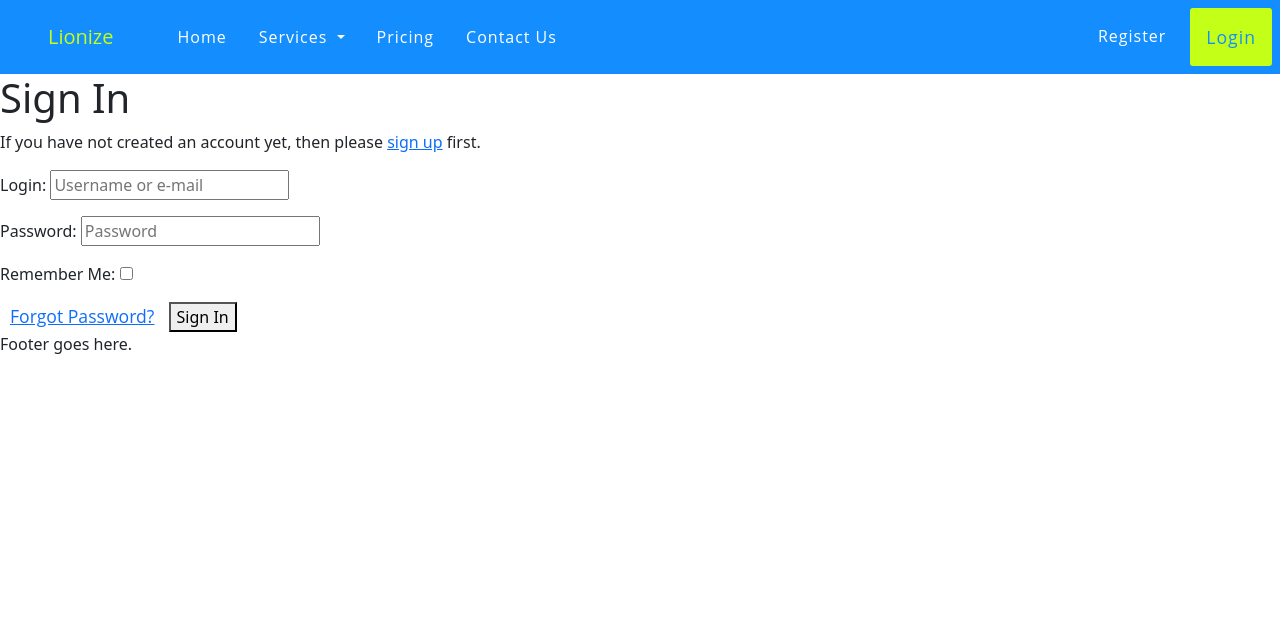
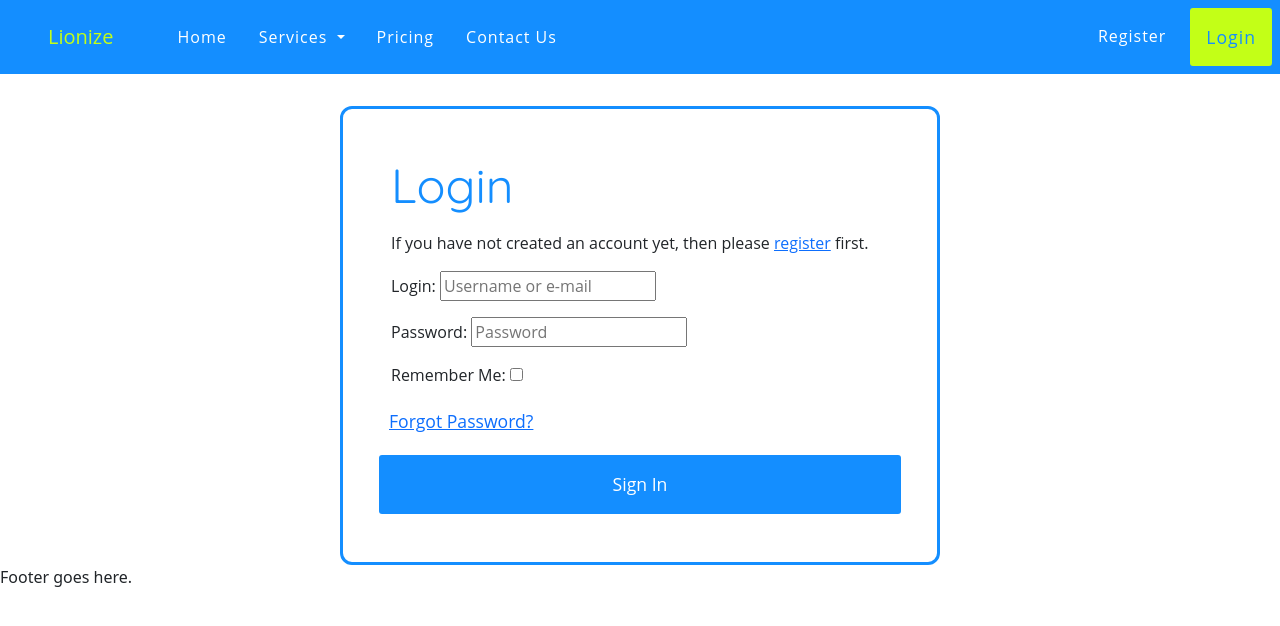
Before and after one commit to kairosity/mp4-lionize, a Django app: page /accounts/login/ in a window 1280 px wide. Shown: the top 626 px of the page. Run offline with Django 3.2, Linux system fonts and the light colour scheme; style sheets or scripts are compiled from the project's sources; some libraries are stand-ins or nearby versions.

Commit message:
style: add basic login & register form styles

```diff
--- /dev/null
+++ b/home/forms.py
@@ -0,0 +1,6 @@
+from django import forms
+from django.contrib.auth.forms import AuthenticationForm
+
+class LoginForm(AuthenticationForm):
+    username = forms.CharField(widget=forms.TextInput(attrs={'class':'form-control'}))
+    password = forms.CharField(widget=forms.PasswordInput(attrs={'class':'form-control'}))
--- a/home/templates/home/webdesign.html
+++ b/home/templates/home/webdesign.html
@@ -10,8 +10,6 @@
             <h2 class="details-page-subheading">Something here about web design and maybe a <span class="accent-underline">word</span> underlined as well?</h2>
         </div>
     </header>
-
-
 </div>
 
 
--- a/static/_customVariables.scss
+++ b/static/_customVariables.scss
@@ -34,14 +34,15 @@ Button Styles
     border-radius: 3px;
     font-family: $main-text-font, sans-serif;
     font-size: 1.1rem;
+    border: none;
 }
 
 .button-accent {
     @include button-bg($accent-colour);
 }
 
-.button-blue {
-    @include button-bg(#3498db);
+.button-main {
+    @include button-bg($main-colour);
 }
 
 .button-yellow{
--- a/static/globals.scss
+++ b/static/globals.scss
@@ -76,6 +76,50 @@ body {
     }
 }
 
+#id_remember{
+    color: red;
+    // Works
+}
+
+input[type=checkbox]:checked{
+    color: red;
+}
+
+/* Login & Register Pages */
+
+.form-container{
+    padding: 3rem;
+    justify-content: center;
+    max-width: 600px;
+    margin-top: 2rem;
+    background-color: $white;
+    border-radius: 12px;
+    border: $main-colour 3px solid;
+    h1.form-heading{
+        font-family: $heading-font;
+        color: $main-colour;
+        font-size: 3rem;
+        font-weight: 400;
+        margin-bottom: 1rem;
+    }
+    p.form-instruction{
+        font-family: $main-text-font;
+    }
+    form.login-register-form{
+        p{
+            font-family: $main-text-font;
+        }
+        a.forgot-password-link{
+
+        }
+        button.form-button{
+            padding: 1rem;
+            color: $white;
+            margin-top: 1rem;
+        }
+    }
+}
+
 @media (min-width: $breakpoint-large-mobile) {
 
 }
--- a/templates/allauth/account/login.html
+++ b/templates/allauth/account/login.html
@@ -7,12 +7,14 @@
 
 {% block content %}
 
-<h1>{% trans "Sign In" %}</h1>
+<div class="container form-container">
+    <h1 class="form-heading">{% trans "Login" %}</h1>
+
 
     {% get_providers as socialaccount_providers %}
 
     {% if socialaccount_providers %}
-<p>{% blocktrans with site.name as site_name %}Please sign in with one
+    <p>{% blocktrans with site.name as site_name %}Please login with one
     of your existing third party accounts. Or, <a href="{{ signup_url }}">sign up</a>
     for a {{ site_name }} account and sign in below:{% endblocktrans %}</p>
 
@@ -29,18 +31,19 @@ for a {{ site_name }} account and sign in below:{% endblocktrans %}</p>
     {% include "socialaccount/snippets/login_extra.html" %}
 
     {% else %}
-<p>{% blocktrans %}If you have not created an account yet, then please
-<a href="{{ signup_url }}">sign up</a> first.{% endblocktrans %}</p>
+    <p class="form-instruction">{% blocktrans %}If you have not created an account yet, then please
+    <a href="{{ signup_url }}">register</a> first.{% endblocktrans %}</p>
     {% endif %}
 
-<form class="login" method="POST" action="{% url 'account_login' %}">
+    <form class="login row login-register-form" method="POST" action="{% url 'account_login' %}">
       {% csrf_token %}
       {{ form.as_p }}
       {% if redirect_field_value %}
       <input type="hidden" name="{{ redirect_field_name }}" value="{{ redirect_field_value }}" />
       {% endif %}
-  <a class="button secondaryAction" href="{% url 'account_reset_password' %}">{% trans "Forgot Password?" %}</a>
-  <button class="primaryAction" type="submit">{% trans "Sign In" %}</button>
+      <a class="button secondaryAction forgot-password-link" href="{% url 'account_reset_password' %}">{% trans "Forgot Password?" %}</a>
+      <button class="primaryAction button button-main form-button" type="submit">{% trans "Sign In" %}</button>
     </form>
+</div>
 
 {% endblock %}
--- a/templates/base.html
+++ b/templates/base.html
@@ -70,10 +70,10 @@
                         </ul>
                         <ul class="navbar-nav nav-register-login-container flex-nowrap d-flex ">
                             <li class="nav-item p-2 ">
-                                <a class="nav-link" href="#">Register</a>
+                                <a class="nav-link" href="{% url 'account_signup' %}">Register</a>
                             </li>
                             <li class="nav-item p-2 mx-2 button button-accent">
-                                <a class="nav-link " href="#">Login</a>
+                                <a class="nav-link " href="{% url 'account_login' %}">Login</a>
                             </li>
                         </ul>
                     </div>
```
Also changed, not shown: templates/allauth/account/signup.html (+6 -4 lines). Lines whose indentation alone changed are shown as unchanged.
